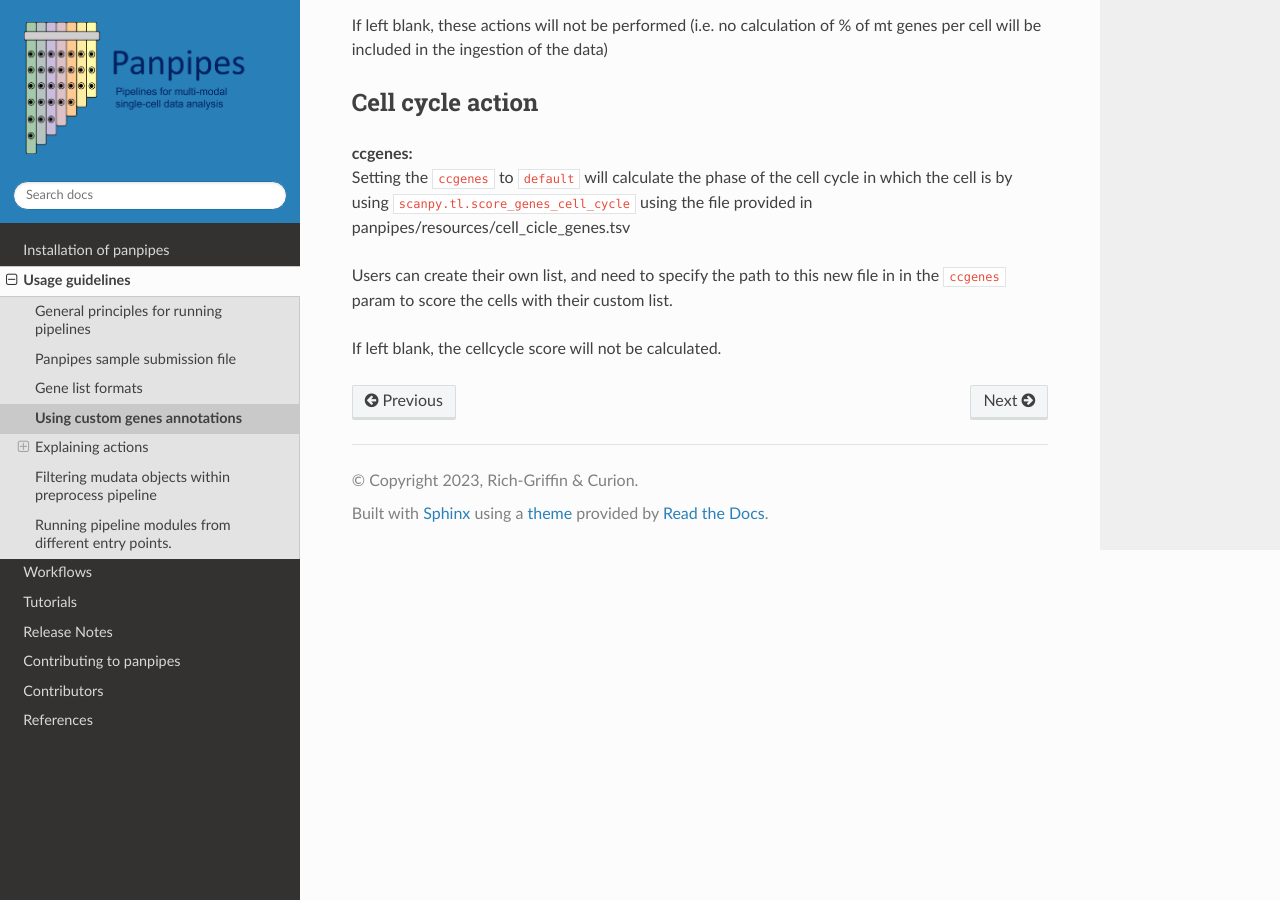
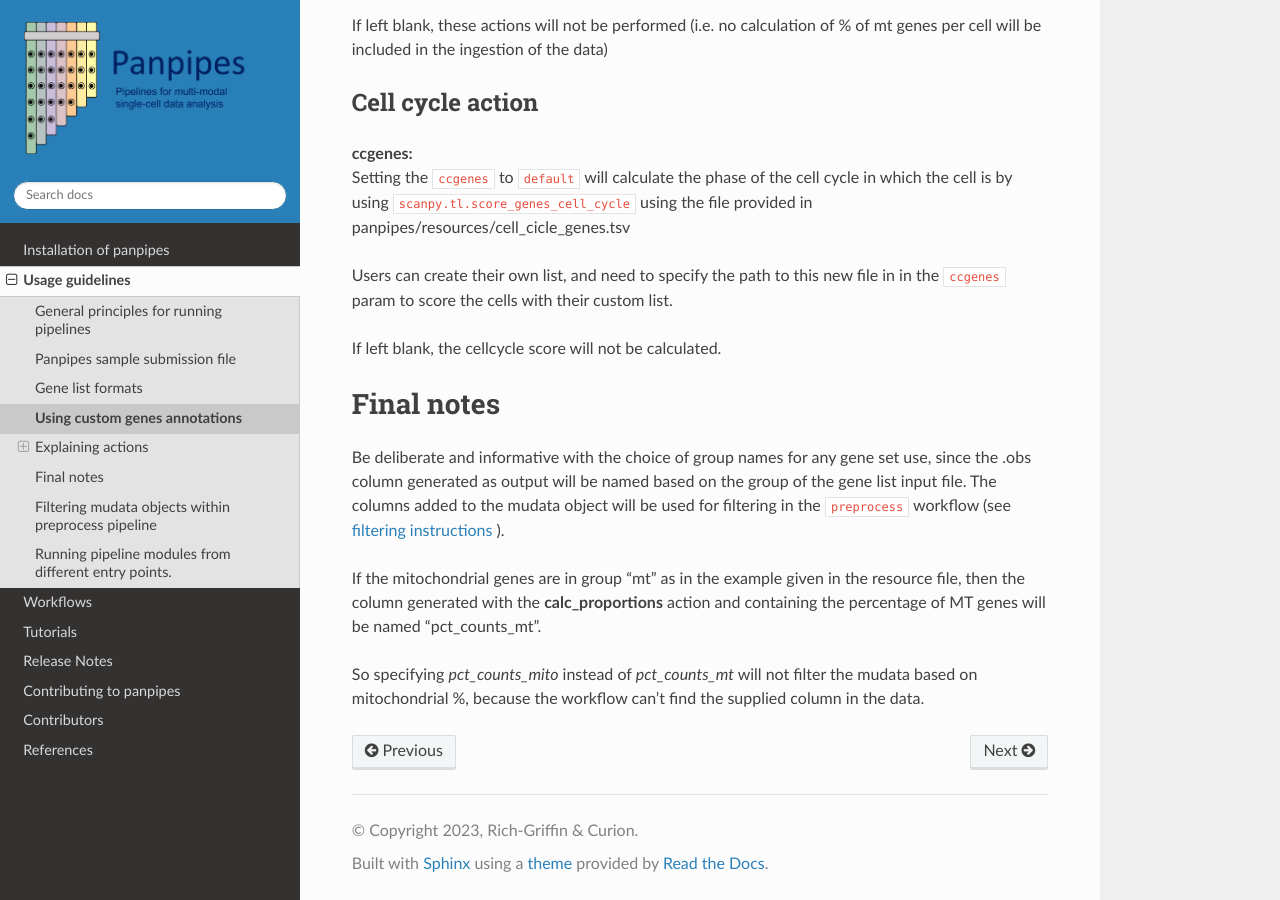
Before and after one commit to bio-la/panpipes-nextflow, a Sphinx documentation site: the page built from docs/usage/custom_genes_annotations.md, in a window 1280 px wide and 900 px high, scrolled down 1903 px. Built offline with Sphinx 7.4.7 and the Read the Docs theme 2.0.0, drawn with Linux system fonts in a browser that asks for light colours.

Commit message:
notes on using column names

```diff
--- a/docs/usage/custom_genes_annotations.md
+++ b/docs/usage/custom_genes_annotations.md
@@ -83,3 +83,11 @@ Setting the `ccgenes` to `default` will calculate the phase of the cell cycle in
 Users can create their own list, and need to specify the path to this new file in in the `ccgenes` param to score the cells with their custom list.
 
 If left blank, the cellcycle score will not be calculated.
+
+## Final notes
+
+Be deliberate and informative with the choice of group names for any gene set use, since the .obs column generated as output will be named based on the group of the gene list input file. The columns added to the mudata object will be used for filtering in the `preprocess` workflow (see [filtering instructions](./filter_dict_instructions.md) ).
+
+If the mitochondrial genes are in group "mt" as in the example given in the resource file, then the column generated with the **calc_proportions** action and containing the percentage of MT genes will be named "pct_counts_mt".
+
+So specifying *pct_counts_mito* instead of *pct_counts_mt* will not filter the mudata based on mitochondrial %, because the workflow can't find the supplied column in the data.
```
